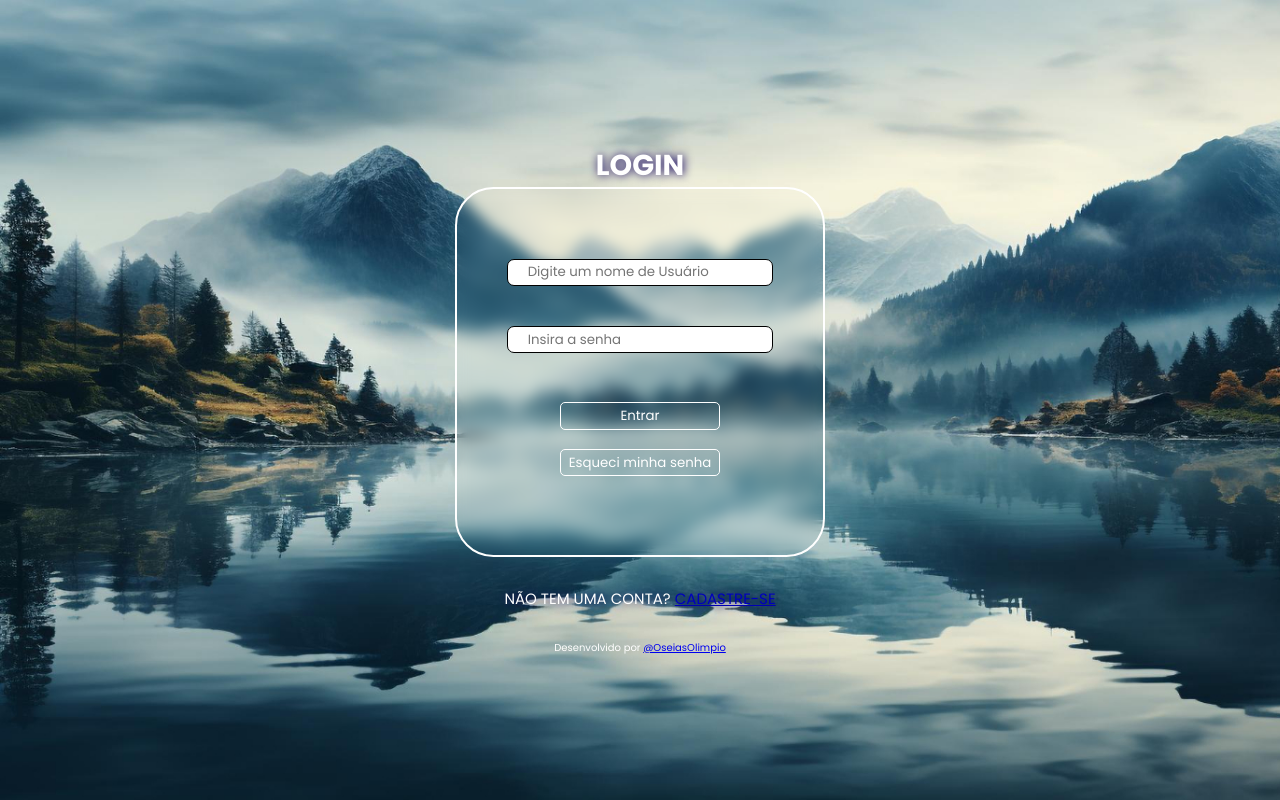
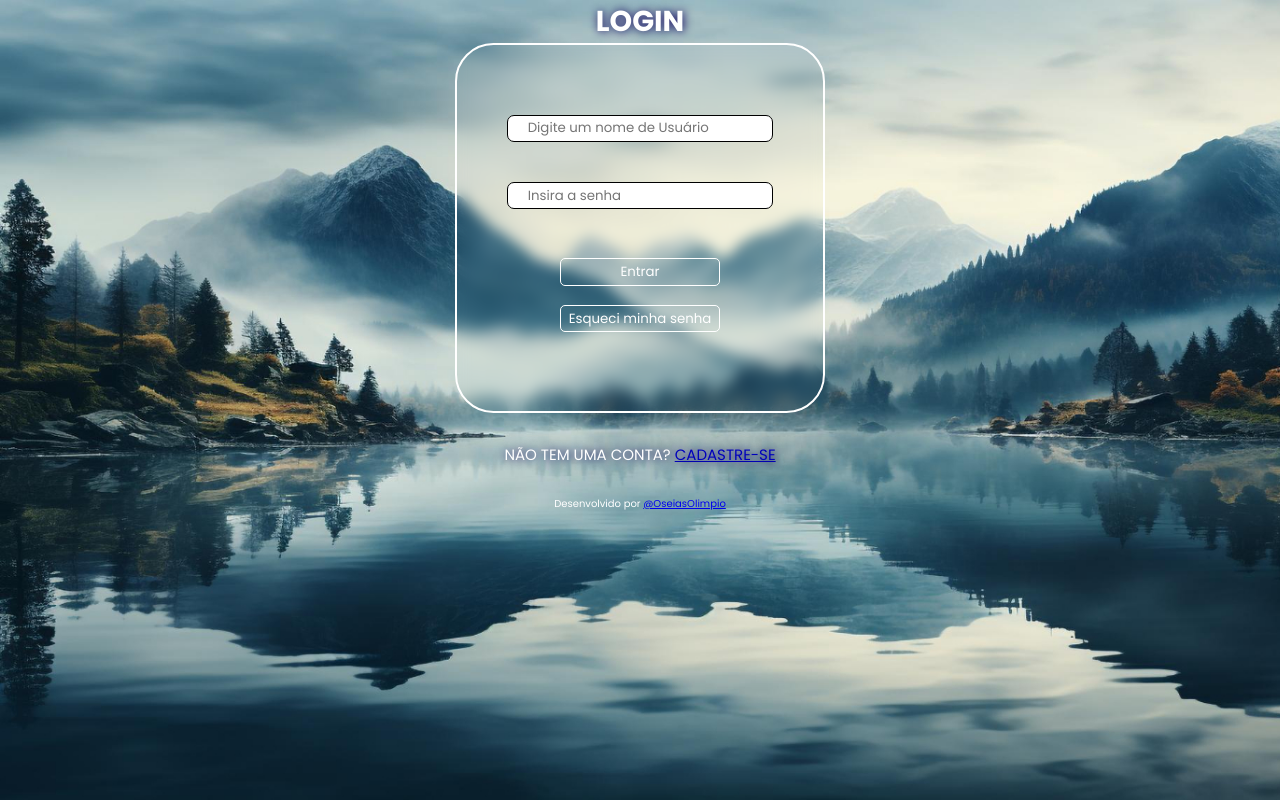
Before and after one commit to OseiasOlimpio/LoginPage, a website built with Vite: page index.html in a window 1280 px wide. Built offline with nearby package versions, Linux system fonts and the light colour scheme.

Commit message:
Update style.css

```diff
--- a/style.css
+++ b/style.css
@@ -11,10 +11,6 @@ body{
 	background-repeat: no-repeat;
 	width: 100%;
 	height: 100vh;
-	display: flex;
-	align-items: center;
-	justify-content: center;
-	flex-direction: column;
 	z-index: -2;
 }
 .cadastro{
```
